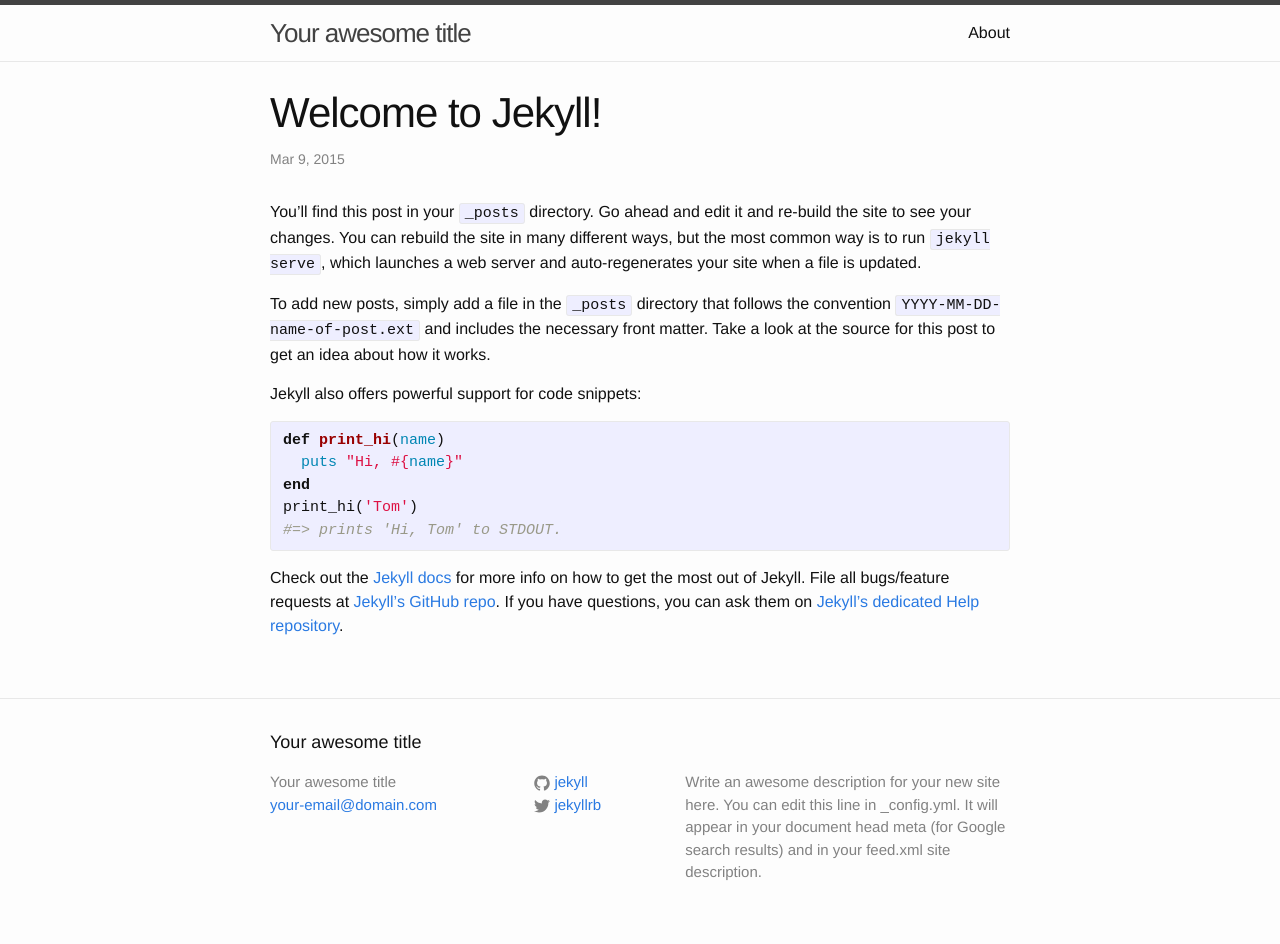
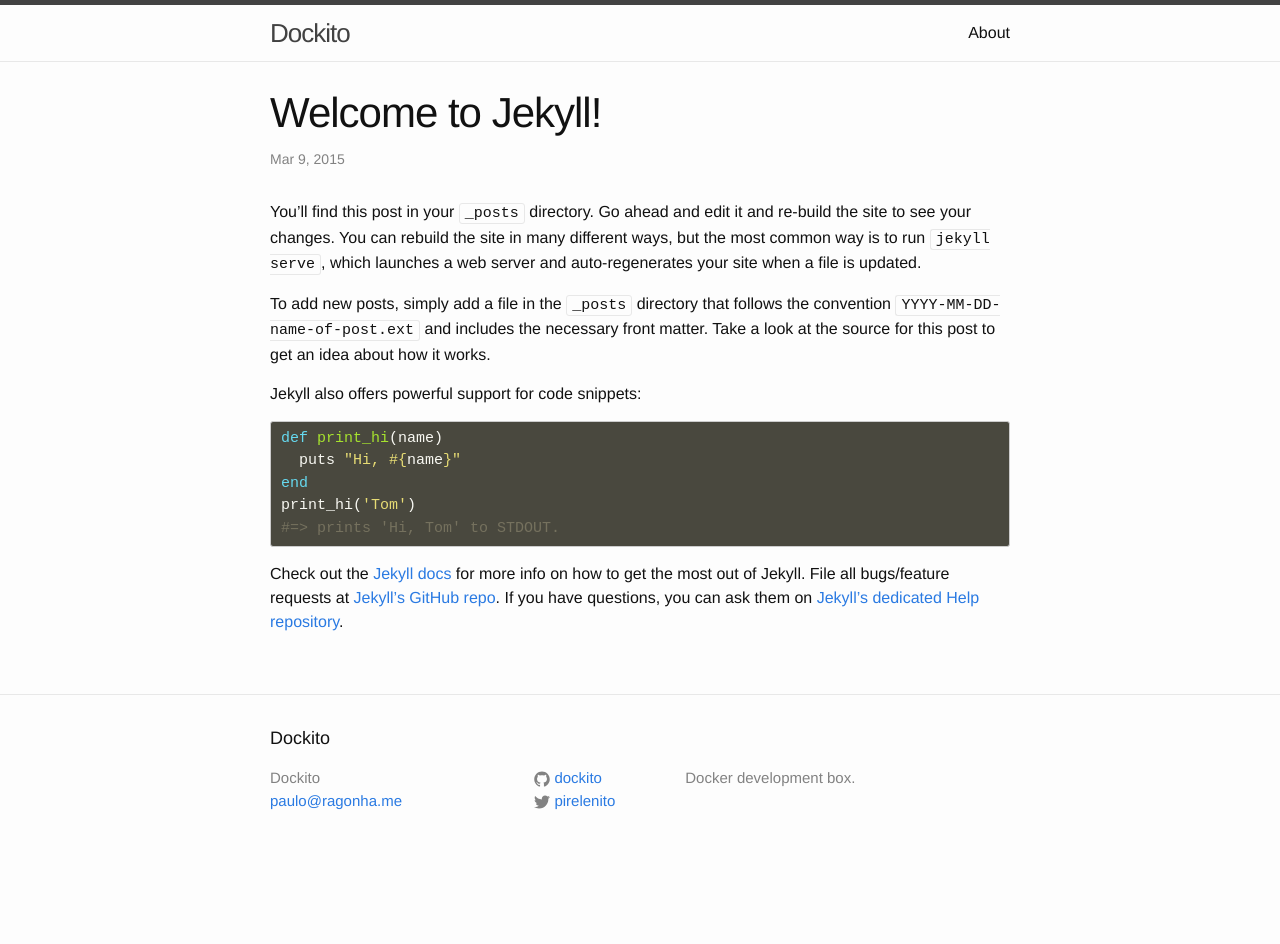
Before and after one commit to isabella232/dockito.github.io, a Jekyll site: the page built from _posts/2015-03-09-welcome-to-jekyll.markdown, in a window 1280 px wide. Built offline with Jekyll 4.4.1, drawn with Linux system fonts in a browser that asks for light colours; after the commit the page ends 900 px from its top, so only the background shows below that.

Commit message:
very simple landing page

```diff
--- a/_config.yml
+++ b/_config.yml
@@ -1,14 +1,11 @@
 # Site settings
-title: Your awesome title
-email: your-email@domain.com
-description: > # this means to ignore newlines until "baseurl:"
-  Write an awesome description for your new site here. You can edit this
-  line in _config.yml. It will appear in your document head meta (for
-  Google search results) and in your feed.xml site description.
+title: Dockito
+email: paulo@ragonha.me
+description: Docker development box.
 baseurl: "" # the subpath of your site, e.g. /blog/
-url: "http://yourdomain.com" # the base hostname & protocol for your site
-twitter_username: jekyllrb
-github_username:  jekyll
+url: "http://dockito.org" # the base hostname & protocol for your site
+twitter_username: pirelenito
+github_username:  dockito
 
 # Build settings
 markdown: kramdown
--- a/_sass/_base.scss
+++ b/_sass/_base.scss
@@ -130,7 +130,6 @@
     font-size: 15px;
     border: 1px solid $grey-color-light;
     border-radius: 3px;
-    background-color: #eef;
 }
 
 code {
--- /dev/null
+++ b/_sass/_landing-page.scss
@@ -0,0 +1,9 @@
+.landing-page-header {
+  background: #644131;
+  color: white;
+  height: 400px;
+  background-image: url('../logo.png');
+  background-repeat: no-repeat;
+  background-position: center center;
+  background-size: 300px 300px;
+}
--- a/_sass/_syntax-highlighting.scss
+++ b/_sass/_syntax-highlighting.scss
@@ -1,67 +1,67 @@
-/**
- * Syntax highlighting styles
- */
-.highlight {
-    background: #fff;
-    @extend %vertical-rhythm;
-
-    .c     { color: #998; font-style: italic } // Comment
-    .err   { color: #a61717; background-color: #e3d2d2 } // Error
-    .k     { font-weight: bold } // Keyword
-    .o     { font-weight: bold } // Operator
-    .cm    { color: #998; font-style: italic } // Comment.Multiline
-    .cp    { color: #999; font-weight: bold } // Comment.Preproc
-    .c1    { color: #998; font-style: italic } // Comment.Single
-    .cs    { color: #999; font-weight: bold; font-style: italic } // Comment.Special
-    .gd    { color: #000; background-color: #fdd } // Generic.Deleted
-    .gd .x { color: #000; background-color: #faa } // Generic.Deleted.Specific
-    .ge    { font-style: italic } // Generic.Emph
-    .gr    { color: #a00 } // Generic.Error
-    .gh    { color: #999 } // Generic.Heading
-    .gi    { color: #000; background-color: #dfd } // Generic.Inserted
-    .gi .x { color: #000; background-color: #afa } // Generic.Inserted.Specific
-    .go    { color: #888 } // Generic.Output
-    .gp    { color: #555 } // Generic.Prompt
-    .gs    { font-weight: bold } // Generic.Strong
-    .gu    { color: #aaa } // Generic.Subheading
-    .gt    { color: #a00 } // Generic.Traceback
-    .kc    { font-weight: bold } // Keyword.Constant
-    .kd    { font-weight: bold } // Keyword.Declaration
-    .kp    { font-weight: bold } // Keyword.Pseudo
-    .kr    { font-weight: bold } // Keyword.Reserved
-    .kt    { color: #458; font-weight: bold } // Keyword.Type
-    .m     { color: #099 } // Literal.Number
-    .s     { color: #d14 } // Literal.String
-    .na    { color: #008080 } // Name.Attribute
-    .nb    { color: #0086B3 } // Name.Builtin
-    .nc    { color: #458; font-weight: bold } // Name.Class
-    .no    { color: #008080 } // Name.Constant
-    .ni    { color: #800080 } // Name.Entity
-    .ne    { color: #900; font-weight: bold } // Name.Exception
-    .nf    { color: #900; font-weight: bold } // Name.Function
-    .nn    { color: #555 } // Name.Namespace
-    .nt    { color: #000080 } // Name.Tag
-    .nv    { color: #008080 } // Name.Variable
-    .ow    { font-weight: bold } // Operator.Word
-    .w     { color: #bbb } // Text.Whitespace
-    .mf    { color: #099 } // Literal.Number.Float
-    .mh    { color: #099 } // Literal.Number.Hex
-    .mi    { color: #099 } // Literal.Number.Integer
-    .mo    { color: #099 } // Literal.Number.Oct
-    .sb    { color: #d14 } // Literal.String.Backtick
-    .sc    { color: #d14 } // Literal.String.Char
-    .sd    { color: #d14 } // Literal.String.Doc
-    .s2    { color: #d14 } // Literal.String.Double
-    .se    { color: #d14 } // Literal.String.Escape
-    .sh    { color: #d14 } // Literal.String.Heredoc
-    .si    { color: #d14 } // Literal.String.Interpol
-    .sx    { color: #d14 } // Literal.String.Other
-    .sr    { color: #009926 } // Literal.String.Regex
-    .s1    { color: #d14 } // Literal.String.Single
-    .ss    { color: #990073 } // Literal.String.Symbol
-    .bp    { color: #999 } // Name.Builtin.Pseudo
-    .vc    { color: #008080 } // Name.Variable.Class
-    .vg    { color: #008080 } // Name.Variable.Global
-    .vi    { color: #008080 } // Name.Variable.Instance
-    .il    { color: #099 } // Literal.Number.Integer.Long
+/* Adjusted to give override background and text colour */
+.highlight pre, pre, .highlight .hll {
+    background-color: #49483E;
+    border: 1px solid #ccc;
+    padding: 6px 10px;
+    border-radius: 3px;
+    color: #FFFFFF;
 }
+/* Highlights taken from https://gist.github.com/asaaki/1007420  for Monokai theme */
+.c                 { color: #75715e }                            /* Comment                     */
+.err               { color: #960050; background-color: #1e0010 } /* Error                       */
+.k                 { color: #66d9ef }                            /* Keyword                     */
+.l                 { color: #ae81ff }                            /* Literal                     */
+.n                 { color: #f8f8f2 }                            /* Name                        */
+.o                 { color: #f92672 }                            /* Operator                    */
+.p                 { color: #f8f8f2 }                            /* Punctuation                 */
+.cm                { color: #75715e }                            /* Comment.Multiline           */
+.cp                { color: #75715e }                            /* Comment.Preproc             */
+.c1                { color: #75715e }                            /* Comment.Single              */
+.cs                { color: #75715e }                            /* Comment.Special             */
+.ge                { font-style: italic }                        /* Generic.Emph                */
+.gs                { font-weight: bold }                         /* Generic.Strong              */
+.kc                { color: #66d9ef }                            /* Keyword.Constant            */
+.kd                { color: #66d9ef }                            /* Keyword.Declaration         */
+.kn                { color: #f92672 }                            /* Keyword.Namespace           */
+.kp                { color: #66d9ef }                            /* Keyword.Pseudo              */
+.kr                { color: #66d9ef }                            /* Keyword.Reserved            */
+.kt                { color: #66d9ef }                            /* Keyword.Type                */
+.ld                { color: #e6db74 }                            /* Literal.Date                */
+.m                 { color: #ae81ff }                            /* Literal.Number              */
+.s                 { color: #e6db74 }                            /* Literal.String              */
+.na                { color: #a6e22e }                            /* Name.Attribute              */
+.nb                { color: #f8f8f2 }                            /* Name.Builtin                */
+.nc                { color: #a6e22e }                            /* Name.Class                  */
+.no                { color: #66d9ef }                            /* Name.Constant               */
+.nd                { color: #a6e22e }                            /* Name.Decorator              */
+.ni                { color: #f8f8f2 }                            /* Name.Entity                 */
+.ne                { color: #a6e22e }                            /* Name.Exception              */
+.nf                { color: #a6e22e }                            /* Name.Function               */
+.nl                { color: #f8f8f2 }                            /* Name.Label                  */
+.nn                { color: #f8f8f2 }                            /* Name.Namespace              */
+.nx                { color: #a6e22e }                            /* Name.Other                  */
+.py                { color: #f8f8f2 }                            /* Name.Property               */
+.nt                { color: #f92672 }                            /* Name.Tag                    */
+.nv                { color: #f8f8f2 }                            /* Name.Variable               */
+.ow                { color: #f92672 }                            /* Operator.Word               */
+.w                 { color: #f8f8f2 }                            /* Text.Whitespace             */
+.mf                { color: #ae81ff }                            /* Literal.Number.Float        */
+.mh                { color: #ae81ff }                            /* Literal.Number.Hex          */
+.mi                { color: #ae81ff }                            /* Literal.Number.Integer      */
+.mo                { color: #ae81ff }                            /* Literal.Number.Oct          */
+.sb                { color: #e6db74 }                            /* Literal.String.Backtick     */
+.sc                { color: #e6db74 }                            /* Literal.String.Char         */
+.sd                { color: #e6db74 }                            /* Literal.String.Doc          */
+.s2                { color: #e6db74 }                            /* Literal.String.Double       */
+.se                { color: #ae81ff }                            /* Literal.String.Escape       */
+.sh                { color: #e6db74 }                            /* Literal.String.Heredoc      */
+.si                { color: #e6db74 }                            /* Literal.String.Interpol     */
+.sx                { color: #e6db74 }                            /* Literal.String.Other        */
+.sr                { color: #e6db74 }                            /* Literal.String.Regex        */
+.s1                { color: #e6db74 }                            /* Literal.String.Single       */
+.ss                { color: #e6db74 }                            /* Literal.String.Symbol       */
+.bp                { color: #f8f8f2 }                            /* Name.Builtin.Pseudo         */
+.vc                { color: #f8f8f2 }                            /* Name.Variable.Class         */
+.vg                { color: #f8f8f2 }                            /* Name.Variable.Global        */
+.vi                { color: #f8f8f2 }                            /* Name.Variable.Instance      */
+.il                { color: #ae81ff }                            /* Literal.Number.Integer.Long */
--- a/css/main.scss
+++ b/css/main.scss
@@ -48,5 +48,6 @@
 @import
         "base",
         "layout",
-        "syntax-highlighting"
+        "syntax-highlighting",
+        "landing-page"
 ;
```
Also changed, not shown: _layouts/landing-page.html (added, +21 -0 lines), blog.html (added, +23 -0 lines), index.html (+8 -14 lines), logo.png (added).
